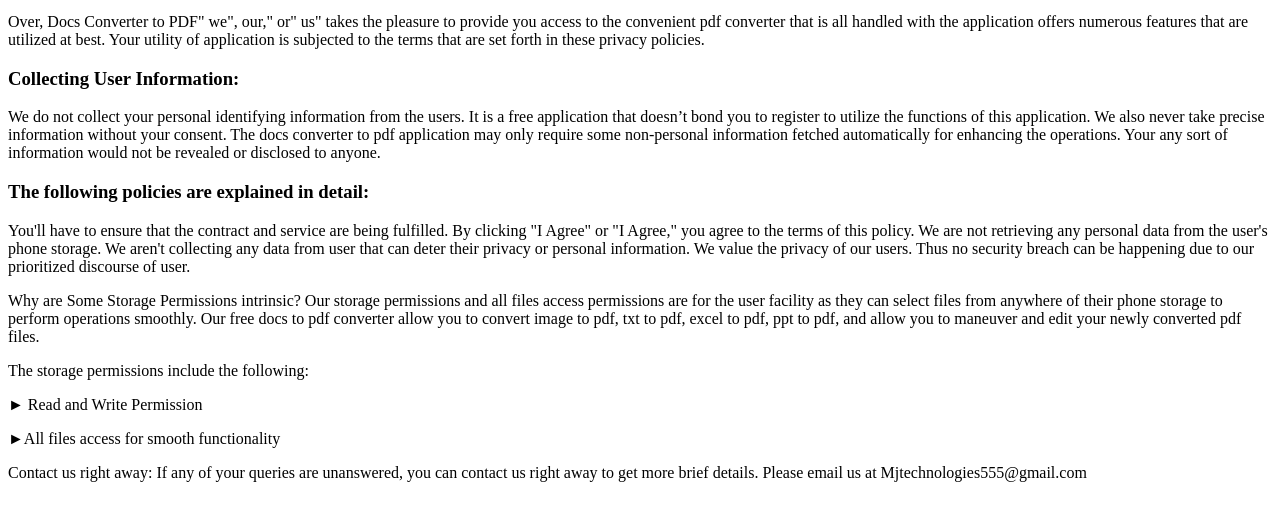
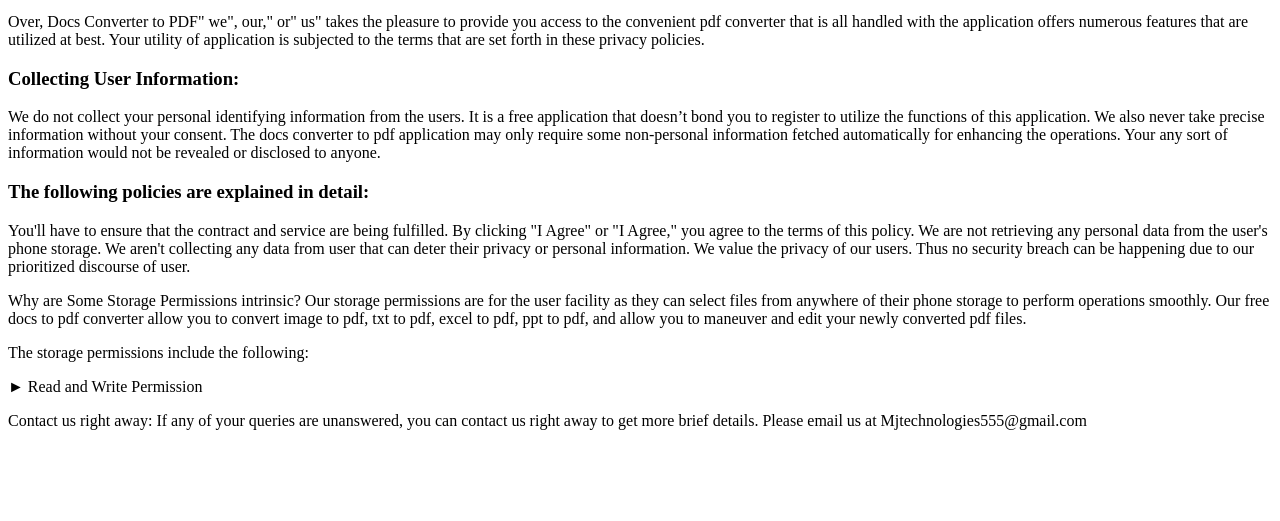
Before and after one commit to ch-dani/docsConverter, a plain HTML site: page privacyPolicy.html in a window 1280 px wide. Shown: the part 119-640 px from the top of the page. Drawn offline with Linux system fonts and the light colour scheme.

Commit message:
Update privacyPolicy.html

```diff
--- a/privacyPolicy.html
+++ b/privacyPolicy.html
@@ -36,7 +36,7 @@
 	<p>
 
 	Why are Some Storage Permissions intrinsic?
-	 Our storage permissions and all files access permissions are for the user facility as they can select files from anywhere of their phone storage to perform operations smoothly.  Our free docs to pdf converter allow you to convert image to pdf, txt to pdf, excel to pdf, ppt to pdf, and allow you to maneuver and edit your newly converted pdf files.
+	 Our storage permissions are for the user facility as they can select files from anywhere of their phone storage to perform operations smoothly.  Our free docs to pdf converter allow you to convert image to pdf, txt to pdf, excel to pdf, ppt to pdf, and allow you to maneuver and edit your newly converted pdf files.
 	</p>
 
 	<p>The storage permissions include the following: </p>
@@ -44,9 +44,7 @@
 		► Read and Write Permission
 
 	</p>
-	<p>
-		►All files access for smooth functionality
-	</p>
+
 	<p>
 
 
```
